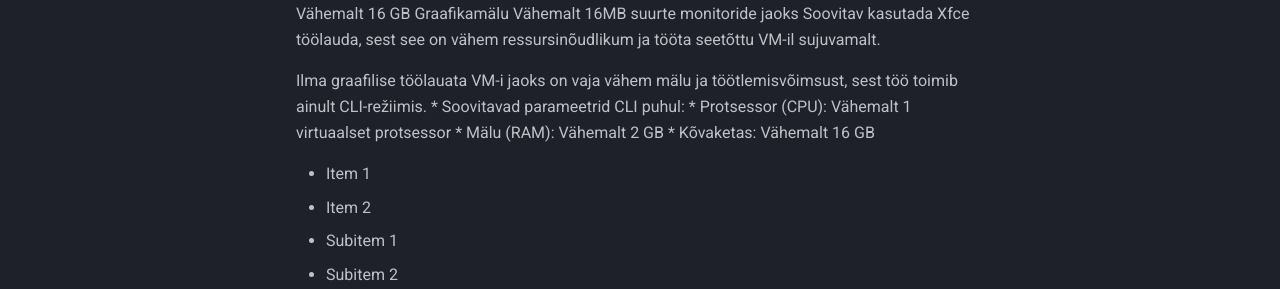
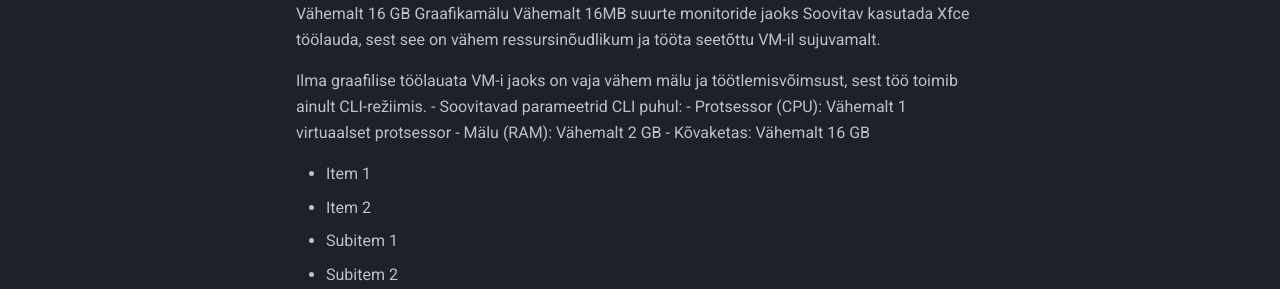
Before and after one commit to priitpaap/priitpaap.github.io, an MkDocs documentation site: the page built from docs/debpaigaldus.md, in a window 1280 px wide and 900 px high. Shown: the part 447-736 px from the top of the window. Built offline with MkDocs 1.6.1 and Material for MkDocs 9.7.7, drawn with Linux system fonts in a browser that asks for light colours; part of the change alters nothing that is shown.

```diff
--- a/docs/debpaigaldus.md
+++ b/docs/debpaigaldus.md
@@ -15,10 +15,10 @@ Soovitavad parameetrid GUI puhul:
   Soovitav kasutada Xfce töölauda, sest see on vähem ressursinõudlikum ja tööta seetõttu VM-il sujuvamalt.
 
 Ilma graafilise töölauata VM-i jaoks on vaja vähem mälu ja töötlemisvõimsust, sest töö toimib ainult CLI-režiimis.
-* Soovitavad parameetrid CLI puhul:
-* Protsessor (CPU): Vähemalt 1 virtuaalset protsessor
-* Mälu (RAM): Vähemalt 2 GB
-* Kõvaketas: Vähemalt 16 GB
+- Soovitavad parameetrid CLI puhul:
+- Protsessor (CPU): Vähemalt 1 virtuaalset protsessor
+- Mälu (RAM): Vähemalt 2 GB
+- Kõvaketas: Vähemalt 16 GB
 
 - Item 1
 - Item 2
```
